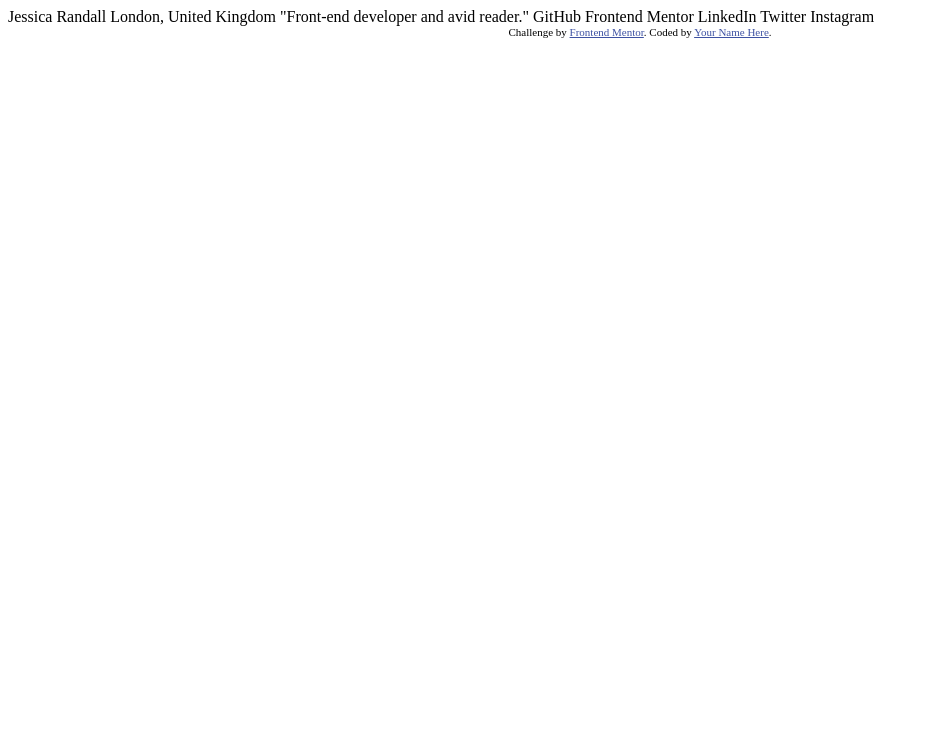
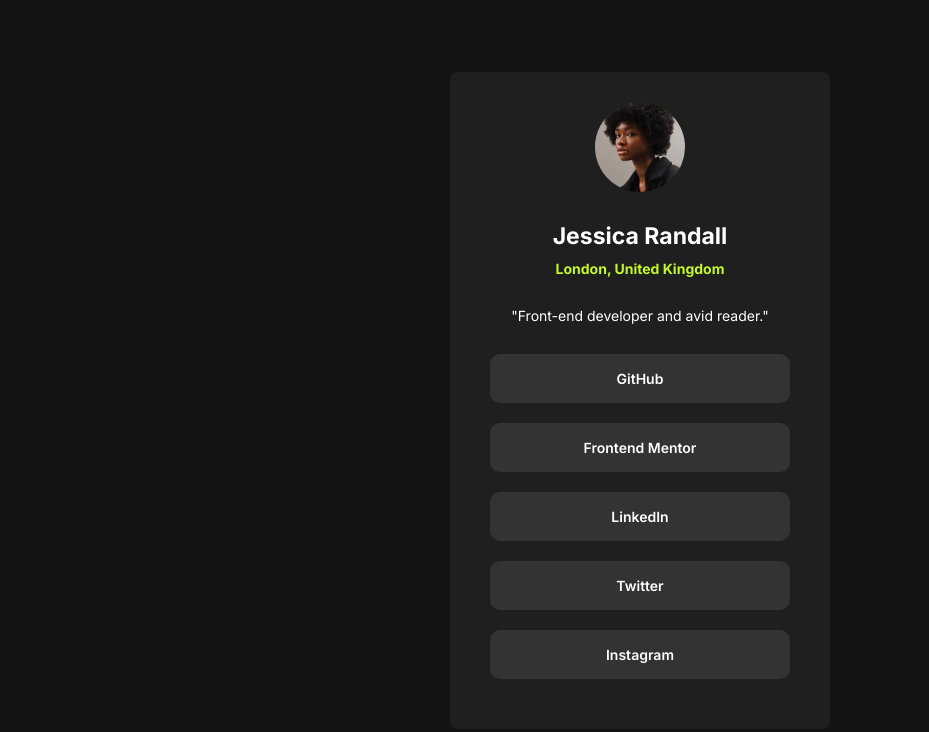
Before and after one commit to kaltralala/social-links-profile-main, a plain HTML site: page index.html in a window 1280 px wide. Shown: the whole page, without its empty margins (0-929 px from the left). Drawn offline with Linux system fonts and the light colour scheme.

Commit message:
New Code

```diff
--- a/index.html
+++ b/index.html
@@ -3,8 +3,6 @@
   <head>
     <meta charset="UTF-8" />
     <meta name="viewport" content="width=device-width, initial-scale=1.0" />
-    <!-- displays site properly based on user's device -->
-
     <link
       rel="icon"
       type="image/png"
@@ -15,14 +13,26 @@
     <title>Frontend Mentor | Social links profile</title>
   </head>
   <body>
-    Jessica Randall London, United Kingdom "Front-end developer and avid
-    reader." GitHub Frontend Mentor LinkedIn Twitter Instagram
-
-    <div class="attribution">
-      Challenge by
-      <a href="https://www.frontendmentor.io?ref=challenge" target="_blank"
-        >Frontend Mentor</a
-      >. Coded by <a href="#">Your Name Here</a>.
+    <div class="container">
+      <div class="profile">
+        <div class="profile-header">
+          <div class="profile-img">
+            <img src="./assets/images/avatar-jessica.jpeg" alt="Jessica">
+          </div>
+          <div class="profile-title">
+            <h1>Jessica Randall</h1>
+            <h2>London, United Kingdom</h2>
+          </div>
+          <p>"Front-end developer and avid reader."</p>
+        </div>
+        <ul class="social-media">
+          <li><a href="#">GitHub</a></li>
+          <li><a href="#">Frontend Mentor</a></li>
+          <li><a href="#">LinkedIn</a></li>
+          <li><a href="#">Twitter</a></li>
+          <li><a href="#">Instagram</a></li>
+        </ul>
+      </div>
     </div>
   </body>
 </html>
--- a/styles.css
+++ b/styles.css
@@ -1,8 +1,124 @@
-.attribution {
-  font-size: 11px;
+@import url("https://fonts.googleapis.com/css2?family=Inter:wght@100..900&display=swap");
+
+*,*::before,*::after {
+  margin: 0;
+  padding: 0;
+  box-sizing: border-box;
+}
+
+:root {
+  --clr-green: hsl(75, 94%, 57%);
+  --clr-white: hsl(0, 0%, 100%);
+  --clr-grey: hsl(0, 0%, 20%);
+  --clr-dark-grey: hsl(0, 0%, 12%);
+  --clr-off-black: hsl(0, 0%, 8%);
+  --fw-normal: 400;
+  --fw-semi-bold: 600;
+  --fw-bold: 700;
+}
+
+html {
+  font-size: 62.5%;
+}
+
+body {
+  font-family: "Inter", sans-serif;
+  font-size: 1.4rem;
+  font-weight: var(--clr-off-black);
+  background-color: var(--clr-off-black);
+  min-height: 100vh;
+  display: grid;
+  place-content: center;
+}
+
+ul {
+  list-style: none;
+}
+
+a {
+  display: block;
+  text-decoration: none;
+}
+
+.container {
+  padding-inline: 15rem;
+  margin: 9rem auto 0;
+}
+
+.profile {
+  background-color: var(--clr-dark-grey);
+  width: 32rem;
+  padding: 1.8rem;
+  border-radius: 0.8rem;
   text-align: center;
 }
 
-.attribution a {
-  color: hsl(228, 45%, 44%);
+.profile .profile-img {
+  width: 9rem;
+  aspect-ratio: 1;
+  margin: 0 auto;
 }
+
+.profile .profile-img img {
+  display: inherit;
+  max-width: 100%;
+  border-radius: 50%;
+}
+
+.profile .profile-title {
+  margin-top: 3rem;
+}
+
+.profile .profile-title h1 {
+  color: var(--clr-white);
+  font-size: 2.3rem;
+  font-weight: var(--fw-bold);
+}
+
+.profile .profile-title h2 {
+  color: var(--clr-green);
+  font-size: 1.4rem;
+  margin-top: 1rem;
+  margin-bottom: 3rem;
+}
+
+.profile .profile-header p {
+  color: var(--clr-white);
+}
+
+.profile .social-media {
+  display: flex;
+  flex-direction: column;
+  align-items: center;
+  margin-top: 3rem;
+}
+
+.profile .social-media li {
+  width: 100%;
+}
+
+.profile .social-media li a {
+  background-color: var(--clr-grey);
+  color: var(--clr-white);
+  padding: 1.6rem 0;
+  border-radius: 1rem;
+  margin-bottom: 2rem;
+  font-weight: var(--fw-semi-bold);
+  transition: all 0.3s ease-in-out;
+}
+
+.profile .social-media li:hover a {
+  background-color: var(--clr-green);
+  color: var(--clr-off-black);
+}
+
+@media (min-width: 1200px) {
+  .container {
+    margin-top: 0;
+  }
+
+  .profile {
+    width: 38rem;
+    padding: 3rem 4rem;
+  }
+}
```
